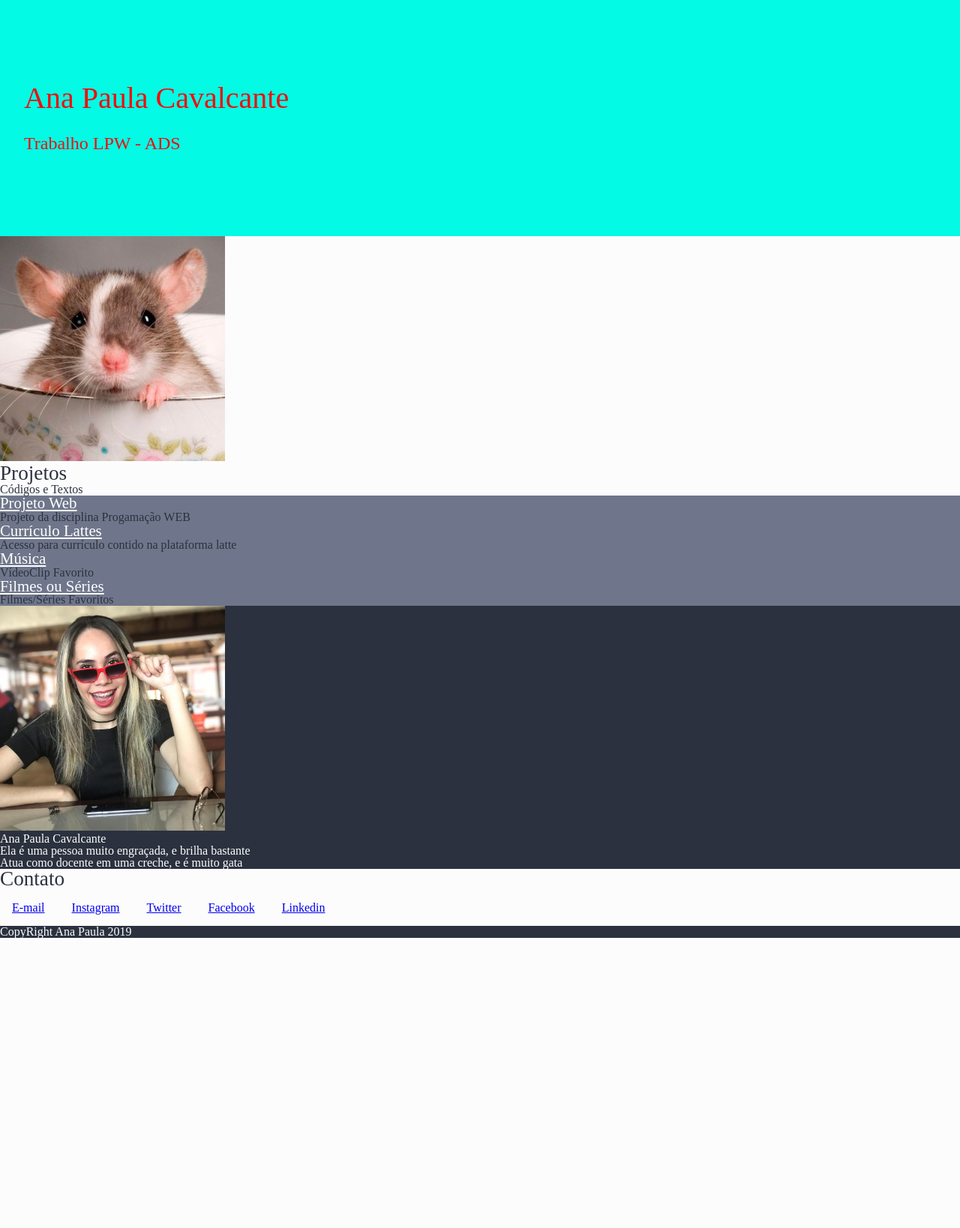
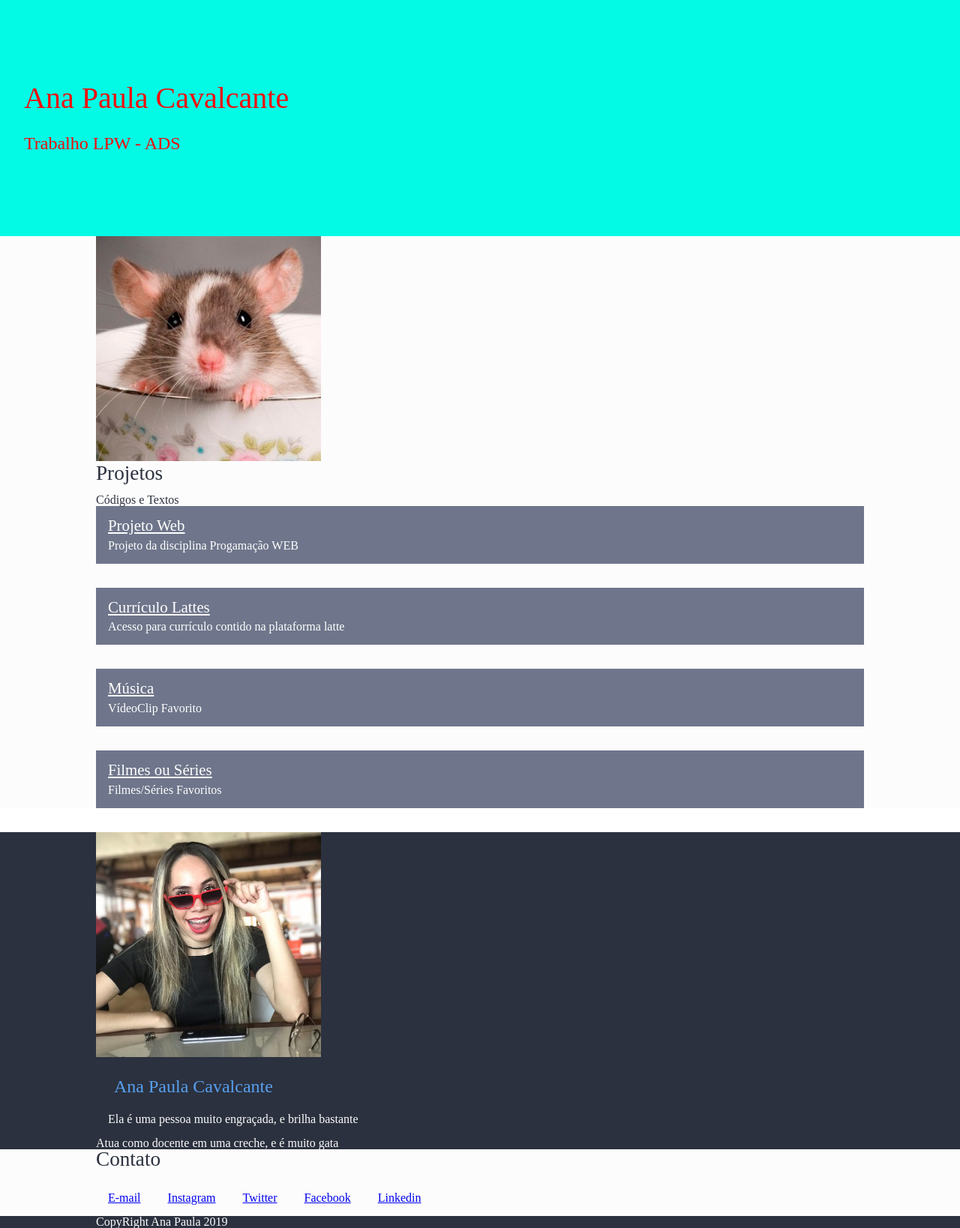
Before and after one commit to suennaby/AulasProgamacaoWeb, a PHP site: page / in a window 1280 px wide. Shown: the part 17-1655 px from the top of the page at 75% size. Before the commit the page ends 1268 px from the top, so only its background shows below. Run offline with PHP 8.4, Linux system fonts and the light colour scheme.

Commit message:
Melhorias nas section
Alterações nas linhas, parágrafos, links, bordas, paddings e margins.

```diff
--- a/estilos/blog.css
+++ b/estilos/blog.css
@@ -1,5 +1,11 @@
 body {
     font-family: Arial, Helvetica, sans-serif;
+}
+
+header   {
+    border-bottom: 1px solid #ccc;
+    padding-top: 1em;
+    padding-bottom: 1em;
 }
 
 header li {
@@ -15,6 +21,11 @@
 .container {
     padding-left: 10%;
     padding-right: 10%;
+}
+
+section  {
+    padding-top: 2em;
+    padding-bottom: 2em;
 }
 
 .identificacao {
@@ -38,6 +49,7 @@
 
  section h3 {
      font-size: 1.7em;
+     margin-bottom: 0.5em;
  }
 
  header li a {
@@ -62,6 +74,8 @@
 
 .styleprojetos li {
     background-color: #6f768b;
+    padding: 1em;
+    margin-bottom: 2em;
 }
 
 .styleprojetos li a {
@@ -69,11 +83,25 @@
     font-size: 1.3em;
 }
 
+.styleprojetos li p {
+    color: #fff;
+    margin-top: 0.5em;
+}
+
+#sobre p.bio {
+    color: #579ff0;
+    font-size: 1.5em;
+    margin: 1em;
+}
+#sobre p.text {
+    margin: 1em;
+     }
+
 #sobre img {
     width: 300px;
 }
 
-footer{
+footer  {
     padding-top: 1em;
     padding-bottom: 1em;
 }
--- a/index.html
+++ b/index.html
@@ -38,7 +38,7 @@
         </section>
 
 
-        <section id="projetos" class="claras">
+        <section id="projetos" class="claras container">
             <img alt="Imagens que apresenta diversos intens" src="Imagens/bato.jpg">
             <h3>Projetos</h3>
             <p>Códigos e Textos</p>
@@ -73,29 +73,29 @@
 
         </section>
 
-        <section id="sobre" class="escuras">
+        <section id="sobre" class="escuras container">
 
             <img alt="Foto da Ana Paula" src="Imagens/ap.jpg">
-            <p>Ana Paula Cavalcante</p>
-            <p>Ela é uma pessoa muito engraçada, e brilha bastante</p>
+            <p class="bio">Ana Paula Cavalcante</p>
+            <p class="text">Ela é uma pessoa muito engraçada, e brilha bastante</p>
             <p>Atua como docente em uma creche, e é muito gata</p>
         </section>
 
-        <section id="contato" class="claras">
+        <section id="contato" class="claras container">
             <h3>Contato</h3>
             <ul>
 
                 <li><a href="mailto:apaulla650.ap@gmail.com">E-mail</a></li>
-                <li><a href="mailto:apaulla650.ap@gmail.com">Instagram</a></li>
-                <li><a href="mailto:apaulla650.ap@gmail.com">Twitter</a></li>
+                <li><a href="https://www.instagram.com/apcavalcante/?hl=pt-br" target="_blanck">Instagram</a></li>
+                <li><a href="https://twitter.com/login?lang=pt" target="_blanck">Twitter</a></li>
                 <li><a href="mailto:apaulla650.ap@gmail.com">Facebook</a></li>
-                <li><a href="mailto:apaulla650.ap@gmail.com">Linkedin</a></li>
+                <li><a href="https://br.linkedin.com/" target="_blanck">Linkedin</a></li>
 
 
             </ul>
         </section>
 
-        <footer class="escuras">
+        <footer class="escuras container">
             <p> CopyRight Ana Paula  2019</p>
         </footer>
 
```
